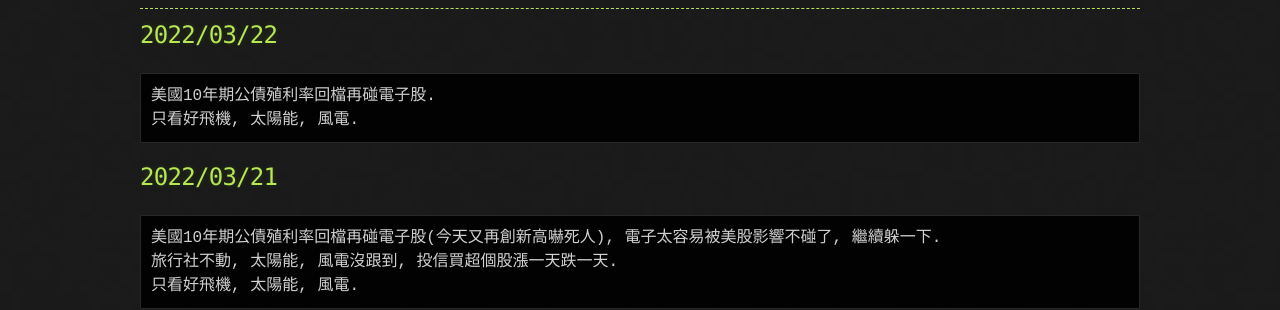
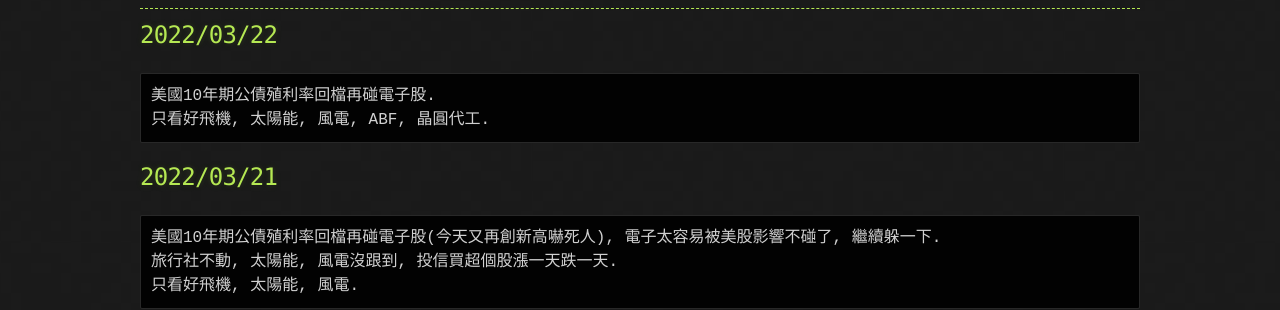
Before and after one commit to lepg5487/Stock_God, a Jekyll site: the page built from index.md, in a window 1280 px wide and 900 px high. Shown: the part 290-600 px from the top of the window. Built offline with Jekyll 4.4.1, drawn with Linux system fonts in a browser that asks for light colours; our own code applies the rules of GitHub Pages for plain Markdown files.

Commit message:
Update index.md

````diff
--- a/index.md
+++ b/index.md
@@ -9,7 +9,7 @@
 ## 2022/03/22
 ```
 美國10年期公債殖利率回檔再碰電子股.
-只看好飛機, 太陽能, 風電.
+只看好飛機, 太陽能, 風電, ABF, 晶圓代工.
 ```
 
 ## 2022/03/21
````
